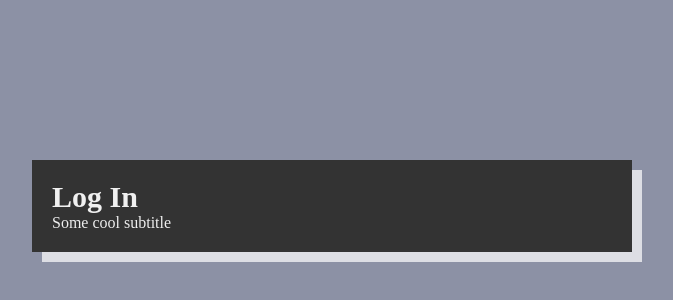
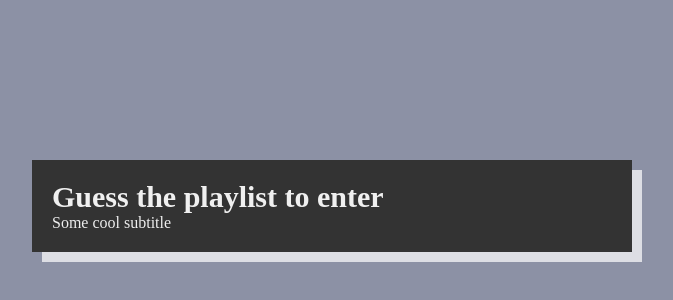
Before and after one commit to MaadhavBhatt/hc-authly-playlist-guesser, a Vue app: page / in a window 1280 px wide. Shown: the part 194-494 px from the top of the page, without its empty margins (308-981 px from the left). Built offline with nearby package versions, Linux system fonts and the light colour scheme.

Commit message:
feat: implement LoginCard component and update App.vue

```diff
--- a/src/App.vue
+++ b/src/App.vue
@@ -1,15 +1,15 @@
 <template>
   <div id="app">
-    <div class="login">
-      <h1>Log In</h1>
-      <p>Some cool subtitle</p>
-    </div>
+    <LoginCard />
   </div>
 </template>
 
 <script>
+import LoginCard from './components/LoginCard.vue'
+
 export default {
   name: 'App',
+  components: { LoginCard },
 }
 </script>
 
@@ -31,23 +31,4 @@
   place-items: center;
   background-color: #8c91a5;
 }
-
-.login {
-  width: min(80%, 600px);
-  margin: 0 auto;
-  padding: 2rem;
-  background-color: #333;
-  box-shadow: 1rem 1rem 0 rgba(255, 255, 255, 0.7);
-
-  & h1 {
-    font-size: 3rem;
-    font-weight: 700;
-    color: #f0f0f0;
-  }
-
-  & p {
-    font-size: 1.6rem;
-    color: #eee;
-  }
-}
 </style>
--- /dev/null
+++ b/src/components/LoginCard.vue
@@ -0,0 +1,33 @@
+<template>
+  <div class="login">
+    <h1>Guess the playlist to enter</h1>
+    <p>Some cool subtitle</p>
+  </div>
+</template>
+
+<script>
+export default {
+  name: 'LoginCard'
+}
+</script>
+
+<style scoped>
+.login {
+  width: min(80%, 600px);
+  margin: 0 auto;
+  padding: 2rem;
+  background-color: #333;
+  box-shadow: 1rem 1rem 0 rgba(255, 255, 255, 0.7);
+
+  & h1 {
+    font-size: 3rem;
+    font-weight: 700;
+    color: #f0f0f0;
+  }
+
+  & p {
+    font-size: 1.6rem;
+    color: #eee;
+  }
+}
+</style>
```
